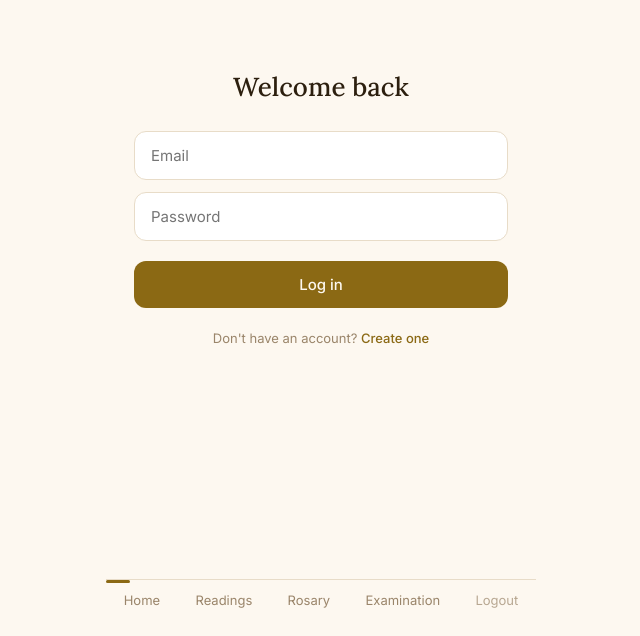
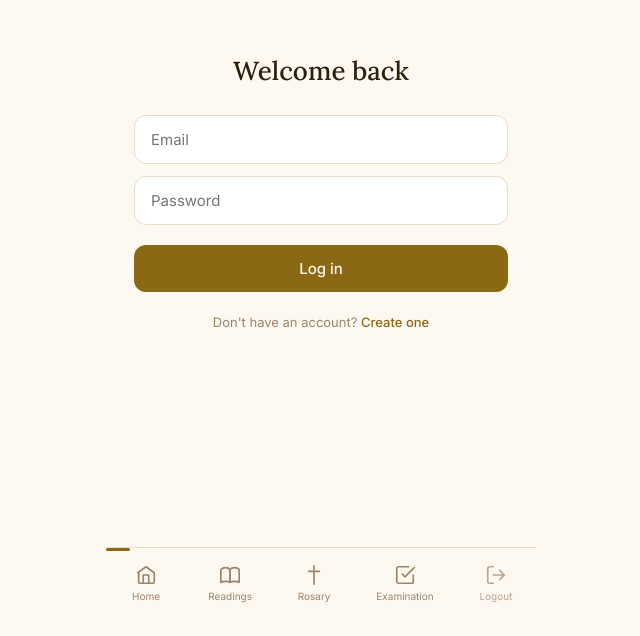
Before and after one commit to dorianzelaya/catholic-companion, a React (Vite) app in the folder frontend/: page /login in a window 1280 px wide. Shown: the part 164-800 px from the top of the page, without its empty margins (319-959 px from the left). Built offline with nearby package versions, Linux system fonts and the light colour scheme.

Commit message:
add icons to navbar and increase tap target size

```diff
--- a/frontend/src/components/NavBar.jsx
+++ b/frontend/src/components/NavBar.jsx
@@ -1,6 +1,40 @@
 import { useNavigate, useLocation } from 'react-router-dom'
 import { useAuth } from '../context/AuthContext'
 import { useEffect, useRef, useState } from 'react'
+
+const ICONS = {
+  Home: (
+    <svg width="22" height="22" viewBox="0 0 24 24" fill="none" stroke="currentColor" strokeWidth="1.8" strokeLinecap="round" strokeLinejoin="round">
+      <path d="M3 9.5L12 3l9 6.5V20a1 1 0 01-1 1H5a1 1 0 01-1-1V9.5z"/>
+      <path d="M9 21V12h6v9"/>
+    </svg>
+  ),
+  Readings: (
+    <svg width="22" height="22" viewBox="0 0 24 24" fill="none" stroke="currentColor" strokeWidth="1.8" strokeLinecap="round" strokeLinejoin="round">
+      <path d="M2 6s1.5-2 5-2 5 2 5 2v14s-1.5-1-5-1-5 1-5 1V6z"/>
+      <path d="M12 6s1.5-2 5-2 5 2 5 2v14s-1.5-1-5-1-5 1-5 1V6z"/>
+    </svg>
+  ),
+  Rosary: (
+    <svg width="22" height="22" viewBox="0 0 24 24" fill="none" stroke="currentColor" strokeWidth="1.8" strokeLinecap="round" strokeLinejoin="round">
+      <line x1="12" y1="2" x2="12" y2="22"/>
+      <line x1="6" y1="8" x2="18" y2="8"/>
+    </svg>
+  ),
+  Examination: (
+    <svg width="22" height="22" viewBox="0 0 24 24" fill="none" stroke="currentColor" strokeWidth="1.8" strokeLinecap="round" strokeLinejoin="round">
+      <path d="M9 11l3 3L22 4"/>
+      <path d="M21 12v7a2 2 0 01-2 2H5a2 2 0 01-2-2V5a2 2 0 012-2h11"/>
+    </svg>
+  ),
+  Logout: (
+    <svg width="22" height="22" viewBox="0 0 24 24" fill="none" stroke="currentColor" strokeWidth="1.8" strokeLinecap="round" strokeLinejoin="round">
+      <path d="M9 21H5a2 2 0 01-2-2V5a2 2 0 012-2h4"/>
+      <polyline points="16 17 21 12 16 7"/>
+      <line x1="21" y1="12" x2="9" y2="12"/>
+    </svg>
+  ),
+}
 
 function NavBar() {
   const navigate = useNavigate()
@@ -23,8 +57,9 @@ function NavBar() {
     const activeTab = tabRefs.current[activeIndex]
     if (activeTab) {
       const { offsetLeft, offsetWidth } = activeTab
-      const x = offsetLeft + offsetWidth / 2 - 12
-      setIndicatorStyle({ transform: `translateX(${x}px)` })
+      setIndicatorStyle({
+        transform: `translateX(${offsetLeft + offsetWidth / 2 - 12}px)`,
+      })
       setReady(true)
     }
   }, [activeIndex])
@@ -54,11 +89,13 @@ function NavBar() {
             className={`nav-item ${isActive ? 'active' : ''}`}
             onClick={() => navigate(tab.path)}
           >
+            <span className="nav-icon">{ICONS[tab.label]}</span>
             <span className="nav-label">{tab.label}</span>
           </button>
         )
       })}
       <button className="nav-item nav-item-logout" onClick={handleLogout}>
+        <span className="nav-icon">{ICONS.Logout}</span>
         <span className="nav-label">Logout</span>
       </button>
     </nav>
--- a/frontend/src/index.css
+++ b/frontend/src/index.css
@@ -67,14 +67,13 @@ html {
   display: flex;
   justify-content: space-around;
   align-items: center;
-  padding: 8px 0 24px;
+  padding: 10px 0 28px;
   background-color: var(--cream);
   border-top: 0.5px solid var(--cream-border);
   flex-shrink: 0;
   position: relative;
 }
 
-/* Sliding indicator track */
 .nav-indicator-track {
   position: absolute;
   top: 0;
@@ -84,7 +83,6 @@ html {
   pointer-events: none;
 }
 
-/* The sliding gold pill */
 .nav-indicator-pill {
   position: absolute;
   top: 0;
@@ -96,32 +94,48 @@ html {
   transition: transform 0.25s ease;
 }
 
-/* Individual nav button */
 .nav-item {
   background: none;
   border: none;
   font-family: var(--font-ui);
-  font-size: 13px;
+  font-size: 10px;
   color: var(--brown-light);
   cursor: pointer;
-  padding: 4px 10px;
+  padding: 6px 10px;
   display: flex;
   flex-direction: column;
   align-items: center;
   gap: 4px;
+  min-width: 56px;
 }
 
-/* Active nav item */
 .nav-item.active {
   color: var(--gold);
-  font-weight: 500;
+}
+
+.nav-item.active .nav-icon svg {
+  stroke: var(--gold);
+}
+
+.nav-icon {
+  display: flex;
+  align-items: center;
+  justify-content: center;
+}
+
+.nav-icon svg {
+  stroke: var(--brown-light);
+}
+
+.nav-item.active .nav-icon svg {
+  stroke: var(--gold);
 }
 
 .nav-label {
   display: block;
+  font-size: 10px;
 }
 
-/* Logout button */
 .nav-item-logout {
   color: var(--brown-light);
   opacity: 0.7;
```
